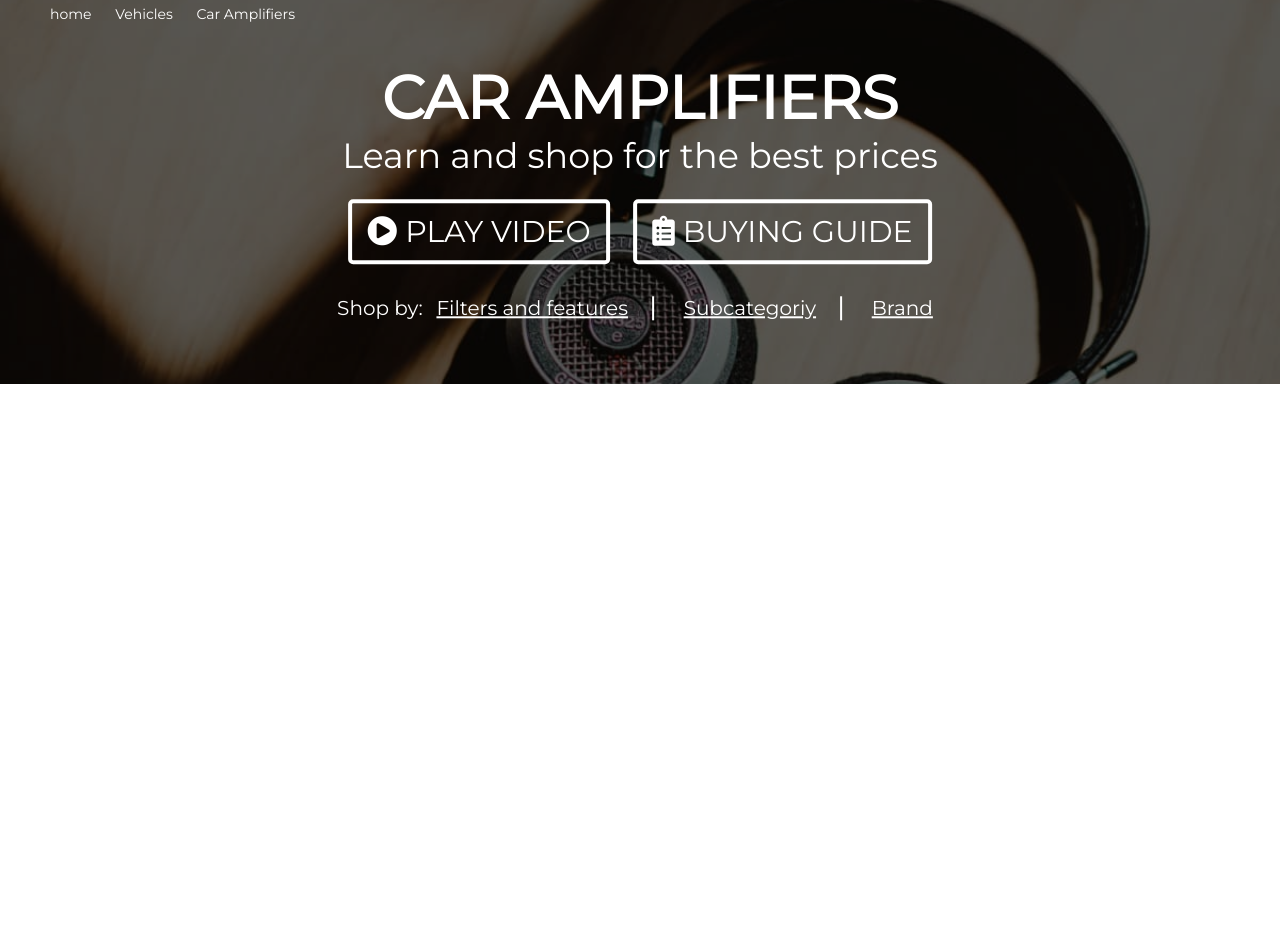
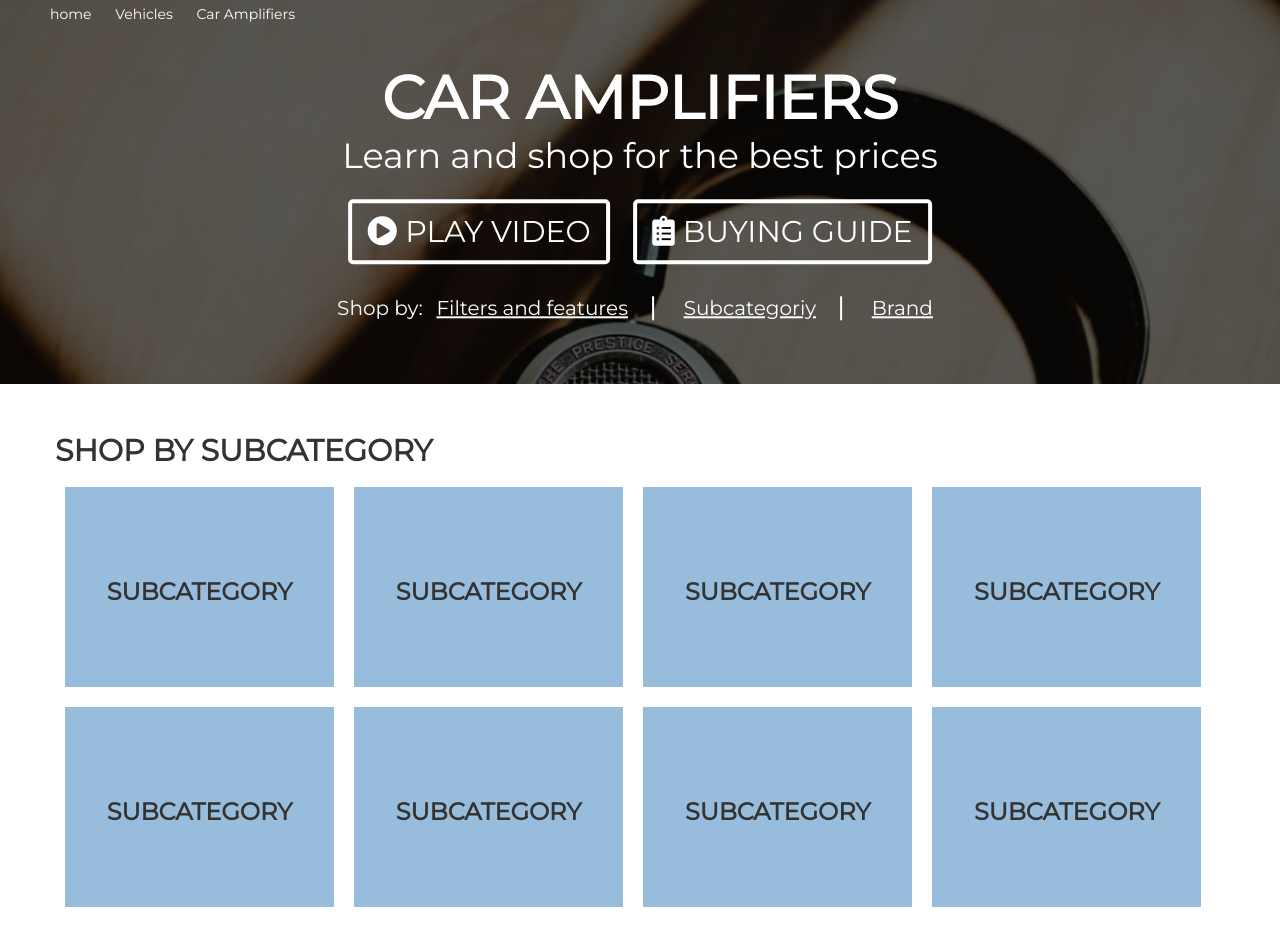
Before and after one commit to jsaucedo294/ecommerce-website, a plain HTML site: page index.html in a window 1280 px wide. Shown: the part 116-1062 px from the top of the page. Before the commit the page ends 800 px from the top, so only its background shows below. Drawn offline with Linux system fonts and the light colour scheme.

Commit message:
added subcategory gallery

```diff
--- a/css/main.scss
+++ b/css/main.scss
@@ -189,4 +189,30 @@ body {
             }
         }
     }
+    //MAIN
+    .main-content {
+        margin: 30px 40px;
+        h2 {
+            text-transform: uppercase;
+            font-weight: 600;
+        }
+        .gallery {
+            .row {
+                margin: 0 auto;
+                .subcategory-card {
+                    display: flex;
+                    align-items: center;
+                    justify-content: center;
+                    width: 23%;
+                    height: 200px;
+                    margin: 10px 10px;
+                    background-color: rgba($primary-color, 0.5);
+                    h3 {
+                        text-transform: uppercase;
+                        font-weight: 600;
+                    }
+                }
+            }
+        }
+    }
 }
--- a/index.html
+++ b/index.html
@@ -67,5 +67,22 @@
             </div>
         </div>
     </header>
+    <main class="container-fluid main-content">
+        <h2>Shop by subcategory</h2>
+        <div class="gallery">
+            <div class="row">
+                <div class="col-md-3 subcategory-card"><h3 class="card-title">Subcategory</h3></div>
+                <div class="col-md-3 subcategory-card"><h3 class="card-title">Subcategory</h3></div>
+                <div class="col-md-3 subcategory-card"><h3 class="card-title">Subcategory</h3></div>
+                <div class="col-md-3 subcategory-card"><h3 class="card-title">Subcategory</h3></div>
+            </div>
+            <div class="row">
+                <div class="col-md-3 subcategory-card"><h3 class="card-title">Subcategory</h3></div>
+                <div class="col-md-3 subcategory-card"><h3 class="card-title">Subcategory</h3></div>
+                <div class="col-md-3 subcategory-card"><h3 class="card-title">Subcategory</h3></div>
+                <div class="col-md-3 subcategory-card"><h3 class="card-title">Subcategory</h3></div>
+            </div>
+        </div>
+    </main>
 </body>
 </html>
```
Also changed, not shown: css/main.css, 1 other file.
